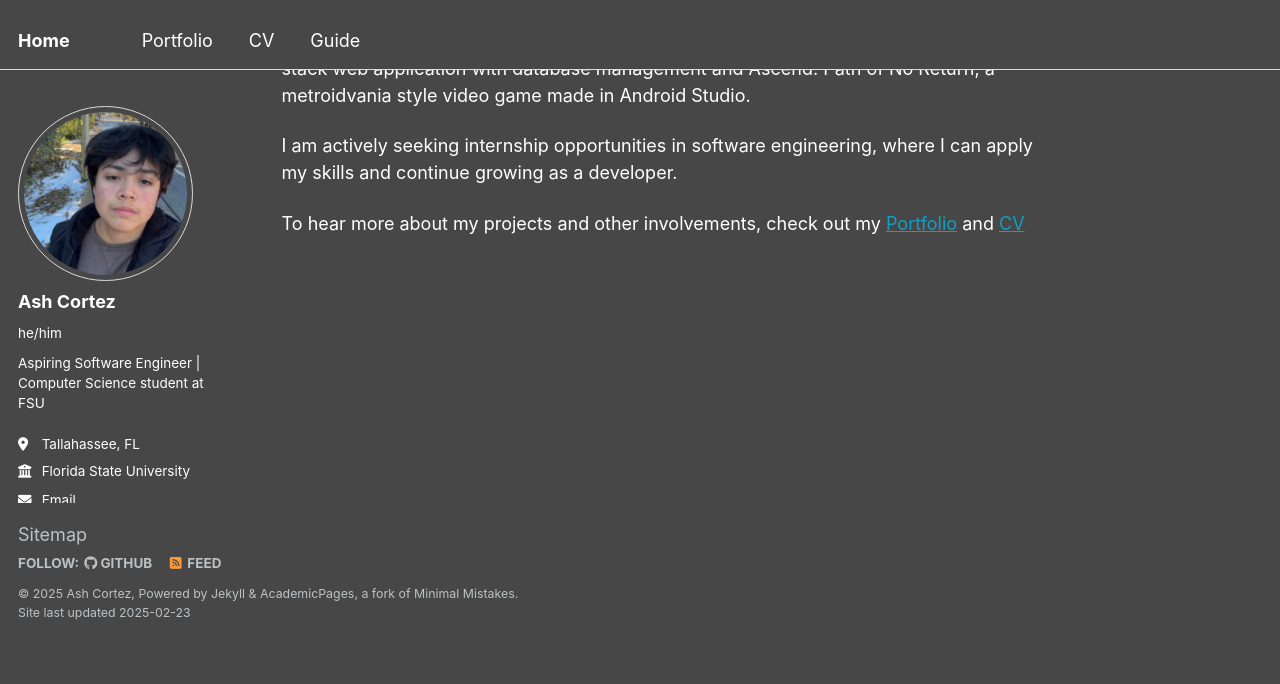
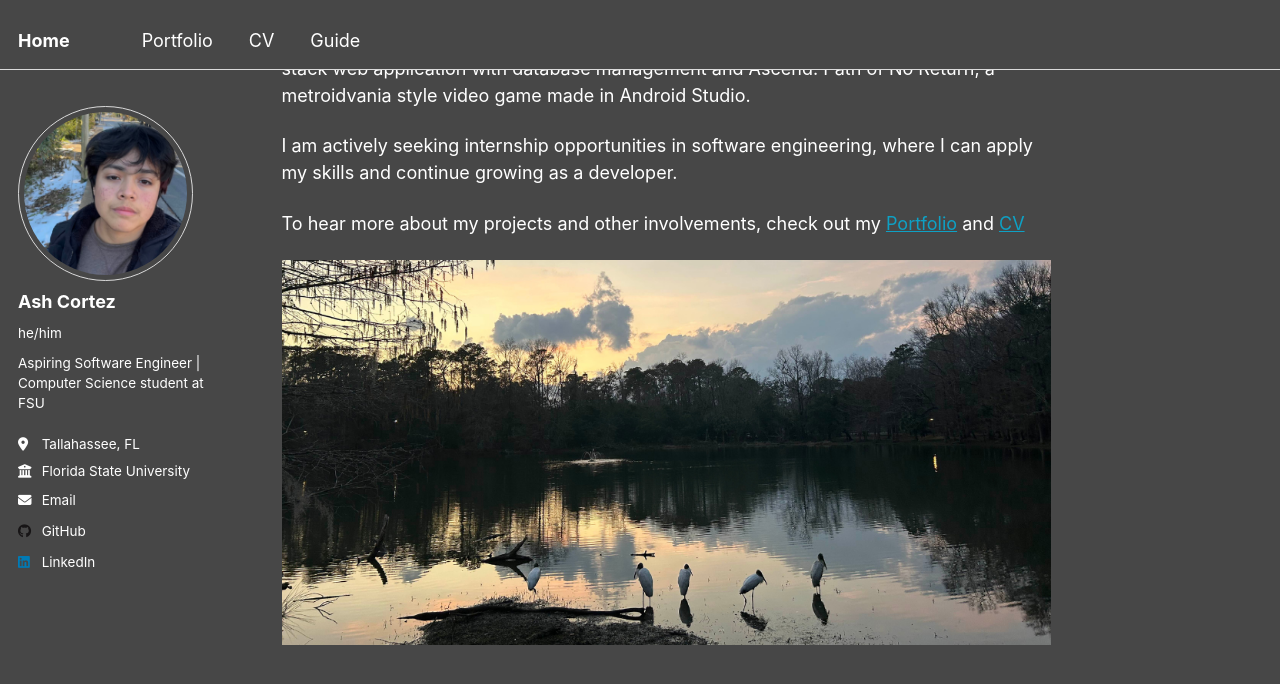
Before and after one commit to acortez1003/acortez1003.github.io, a Jekyll site: the page built from _pages/about.md, in a window 1280 px wide and 900 px high, scrolled down 524 px. Shown: the top 684 px of the window. Built offline with Jekyll 4.4.1, drawn with Linux system fonts in a browser that asks for light colours; before the commit the page ends 1164 px from its top, so only the background shows below that.

Commit message:
added lake

```diff
--- a/_pages/about.md
+++ b/_pages/about.md
@@ -18,3 +18,5 @@ Some of my favorite projects include a mockup of a Real Estate Listing Service,
 I am actively seeking internship opportunities in software engineering, where I can apply my skills and continue growing as a developer.
 
 To hear more about my projects and other involvements, check out my [Portfolio](https://acortez1003.github.io/portfolio/) and [CV](https://acortez1003.github.io/cv/)
+
+![Lake](/images/lake.png)
```
Also changed, not shown: images/lake.png (added).
